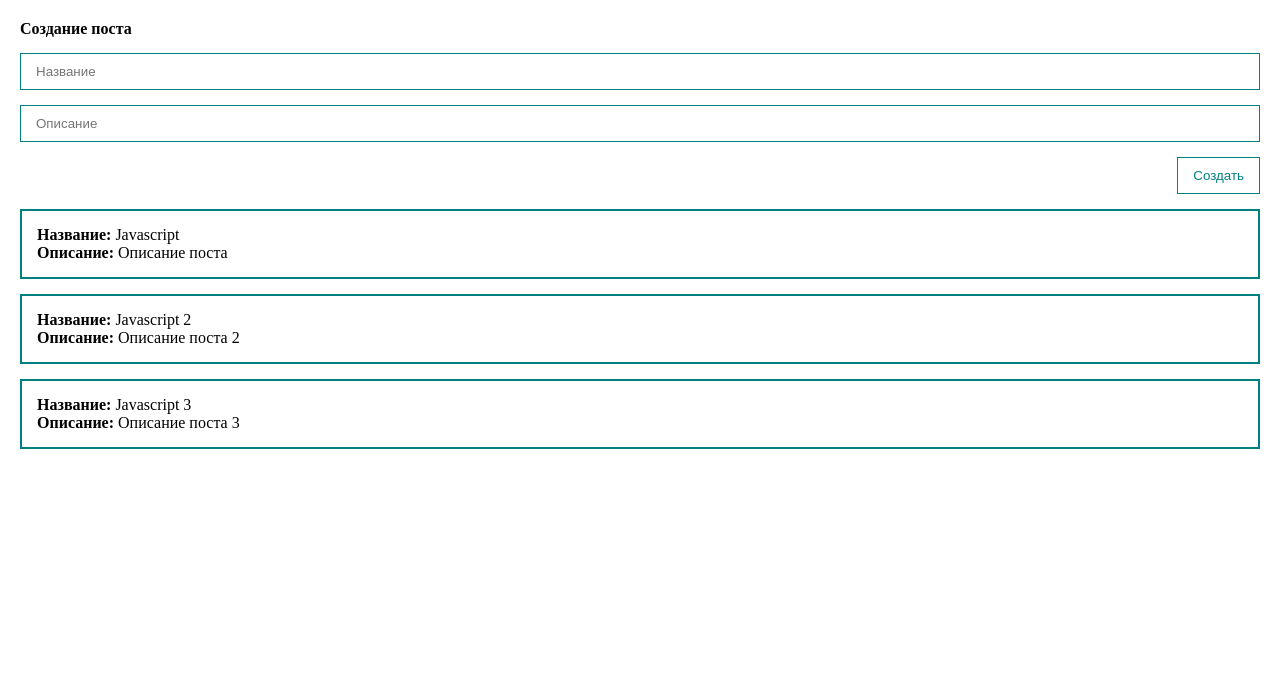
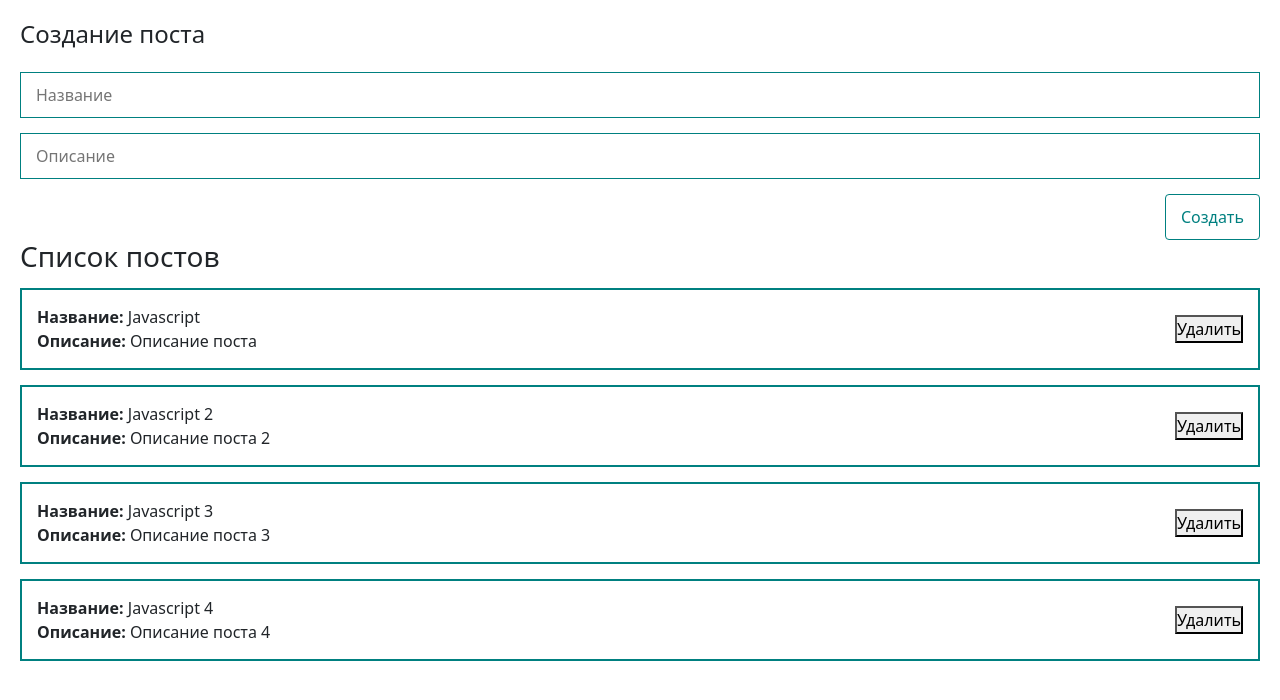
Before and after one commit to xIgor1982/posts_project_vue_3, a Vue app: page / in a window 1280 px wide. Shown: the top 700 px of the page. Built offline with nearby package versions, Linux system fonts and the light colour scheme.

Commit message:
Приложение разбито на компоненты. До создания UI

```diff
--- a/package.json
+++ b/package.json
@@ -7,6 +7,8 @@
     "build": "vue-cli-service build"
   },
   "dependencies": {
+    "@popperjs/core": "^2.11.2",
+    "bootstrap": "^5.1.3",
     "core-js": "^3.8.3",
     "uuid": "^8.3.2",
     "vue": "^3.2.13",
--- a/src/App.vue
+++ b/src/App.vue
@@ -1,54 +1,29 @@
 <template>
 	<div class="app">
-		<form class="form" @submit.prevent>
-      <h4>Создание поста</h4>
-			<input
-				v-bind:value="title"
-				@input="title = $event.target.value"
-				class="input"
-				type="text"
-				placeholder="Название"
-			/>
-			<input
-				v-bind:value="body"
-				@input="body = $event.target.value"
-				class="input"
-				type="text"
-				placeholder="Описание"
-			/>
-			<button class="btn" @click="createPost">Создать</button>
-		</form>
-		<div class="post" v-for="post in posts" :key="post.id">
-			<div><strong>Название:</strong> {{ post.title }}</div>
-			<div><strong>Описание:</strong> {{ post.body }}</div>
-		</div>
+		<post-form @create="createPost" />
+		<post-list :posts="posts" />
 	</div>
 </template>
 
 <script>
 import { v4 as uuidv4 } from 'uuid';
+import PostForm from '@/components/PostForm.vue';
+import PostList from '@/components/PostList.vue';
 export default {
+	components: { PostForm, PostList },
 	data() {
 		return {
 			posts: [
 				{ id: uuidv4(), title: 'Javascript', body: 'Описание поста' },
 				{ id: uuidv4(), title: 'Javascript 2', body: 'Описание поста 2' },
 				{ id: uuidv4(), title: 'Javascript 3', body: 'Описание поста 3' },
+				{ id: uuidv4(), title: 'Javascript 4', body: 'Описание поста 4' },
 			],
-			title: '',
-			body: '',
 		};
 	},
 	methods: {
-		createPost() {
-			const newPost = {
-				id: uuidv4(),
-				title: this.title,
-				body: this.body,
-			};
-			this.posts.push(newPost);
-			this.title = '';
-			this.body = '';
+		createPost(post) {
+			this.posts.push(post);
 		},
 	},
 };
@@ -64,31 +39,4 @@
 .app {
 	padding: 20px;
 }
-
-.btn {
-	margin-top: 15px;
-	align-self: flex-end;
-	padding: 10px 15px;
-	background: none;
-	color: teal;
-	border: 1px solid teal;
-}
-
-.form {
-	display: flex;
-	flex-direction: column;
-}
-
-.post {
-	padding: 15px;
-	border: 2px solid teal;
-	margin-top: 15px;
-}
-
-.input {
-	width: 100%;
-	border: 1px solid teal;
-	padding: 10px 15px;
-	margin-top: 15px;
-}
 </style>
--- /dev/null
+++ b/src/components/PostForm.vue
@@ -0,0 +1,65 @@
+<template>
+	<form class="form" @submit.prevent>
+		<h4>Создание поста</h4>
+		<input
+			v-model="post.title"
+			class="input"
+			type="text"
+			placeholder="Название"
+		/>
+		<input
+			v-model="post.body"
+			class="input"
+			type="text"
+			placeholder="Описание"
+		/>
+		<button class="btn" @click="createPost">Создать</button>
+	</form>
+</template>
+
+<script>
+import { v4 as uuidv4 } from 'uuid';
+export default {
+	data() {
+		return {
+			post: {
+				title: '',
+				body: '',
+			},
+		};
+	},
+	methods: {
+		createPost() {
+			this.id = uuidv4();
+			this.$emit('create', this.post);
+			this.post = {
+				title: '',
+				body: '',
+			};
+		},
+	},
+};
+</script>
+
+<style scoped>
+.btn {
+	margin-top: 15px;
+	align-self: flex-end;
+	padding: 10px 15px;
+	background: none;
+	color: teal;
+	border: 1px solid teal;
+}
+
+.form {
+	display: flex;
+	flex-direction: column;
+}
+
+.input {
+	width: 100%;
+	border: 1px solid teal;
+	padding: 10px 15px;
+	margin-top: 15px;
+}
+</style>
--- /dev/null
+++ b/src/components/PostItem.vue
@@ -0,0 +1,33 @@
+<template>
+	<div class="post">
+		<div>
+			<div><strong>Название:</strong> {{ post.title }}</div>
+			<div><strong>Описание:</strong> {{ post.body }}</div>
+		</div>
+		<div class="btns">
+			<button>Удалить</button>
+		</div>
+	</div>
+</template>
+
+<script>
+export default {
+	props: {
+		post: {
+			type: Object,
+			required: true,
+		},
+	},
+};
+</script>
+
+<style scoped>
+.post {
+	padding: 15px;
+	border: 2px solid teal;
+	margin-top: 15px;
+	display: flex;
+	align-items: center;
+	justify-content: space-between;
+}
+</style>
--- /dev/null
+++ b/src/components/PostList.vue
@@ -0,0 +1,23 @@
+<template>
+	<div>
+		<h3>Список постов</h3>
+		<post-item v-for="post in posts" :key="post.id" :post="post" />
+	</div>
+</template>
+
+<script>
+import PostItem from './PostItem.vue';
+export default {
+	components: { PostItem },
+	props: {
+		posts: {
+			type: Array,
+			required: true,
+		},
+	},
+};
+</script>
+
+<style scoped>
+
+</style>
```
Also changed, not shown: src/main.js (+6 -3 lines), 1 other file (tests, documents, lock files or other folders).
